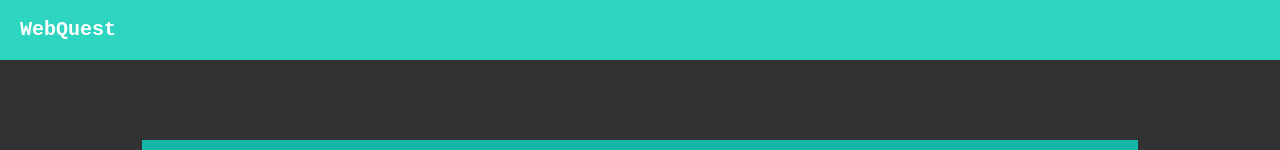
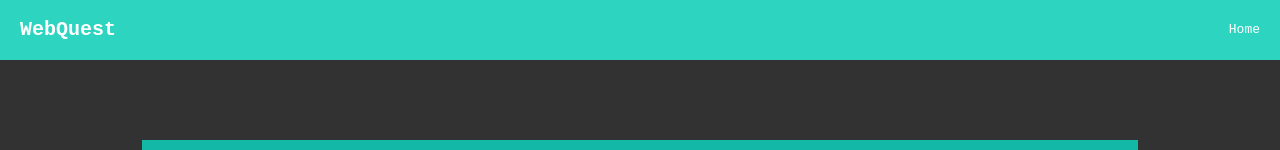
Before and after one commit to mehallhm/web-quest, a React (Create React App) app: page / in a window 1280 px wide. Shown: the top 150 px of the page. Built offline with nearby package versions, Linux system fonts and the light colour scheme; what prettier-plugin-tailwindcss would draw is missing.

Commit message:
Ugly file restructuring

```diff
--- a/src/components/App.js
+++ b/src/App.js
@@ -1,8 +1,6 @@
 import "./App.css";
-import Problem from "./subcomp/problem";
 import React from "react";
-import Navbar from "./subcomp/navbar";
-import SetView from "./SetView";
+import SetView from "./views/SetView";
 
 function App() {
   return (
--- a/src/components/subcomp/navbar.js
+++ b/src/components/navbar.js
@@ -1,12 +1,16 @@
 import React from "react";
-import "../../index.css";
+import "../index.css";
 
 function Navbar() {
   return (
     <div className="Navbar">
       <header className="flex items-center justify-between bg-teal-400 py-4">
         <h1 className="ml-5 text-xl font-bold">WebQuest</h1>
-        <div className="flex"></div>
+        <div className="mr-5 flex">
+          <nav>
+            <a href="/">Home</a>
+          </nav>
+        </div>
       </header>
     </div>
   );
--- a/src/components/subcomp/problem.js
+++ b/src/components/problem.js
@@ -1,5 +1,5 @@
 import React from "react";
-import "../../index.css";
+import "../index.css";
 
 function Problem({ num, qcontent }) {
   return (
--- a/src/index.js
+++ b/src/index.js
@@ -1,7 +1,7 @@
 import React from "react";
 import ReactDOM from "react-dom/client";
 import "./index.css";
-import App from "./components/App";
+import App from "./App";
 import reportWebVitals from "./reportWebVitals";
 
 const root = ReactDOM.createRoot(document.getElementById("root"));
--- a/src/components/SetView.js
+++ b/src/views/SetView.js
@@ -1,7 +1,7 @@
-import "./App.css";
-import Problem from "./subcomp/problem";
+import "../App.css";
+import Problem from "../components/problem";
 import React from "react";
-import Navbar from "./subcomp/navbar";
+import Navbar from "../components/navbar";
 
 function SetView() {
   return (
```
Also changed, not shown: src/App.css (renamed from src/components/App.css).
